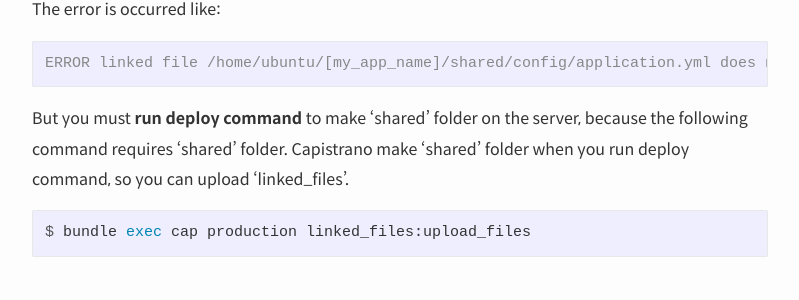
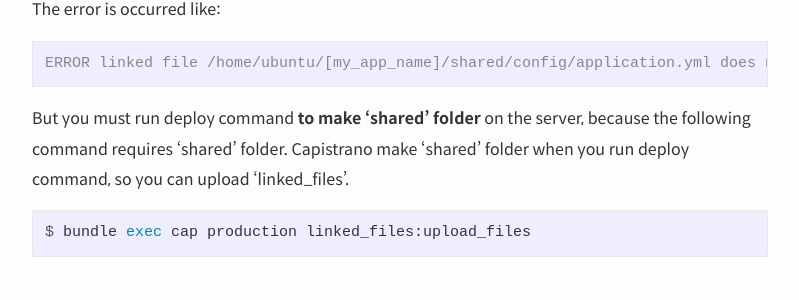
Before and after one commit to capollux/blog, a Jekyll site: the page built from _posts/2017-03-21-Server-Setting-For-Rails-Application-With-rbenv-Nginx-Passenger-Capistrano-On-AWS-EC2-Ubuntu-16.04.md, in a window 1280 px wide and 900 px high, scrolled down 5413 px. Shown: the part 150-450 px from the top of the window, without its empty margins (240-1039 px from the left). Built offline with Jekyll 4.4.1, drawn with Linux system fonts in a browser that asks for light colours; some web fonts are replaced.

Commit message:
Fix content

````diff
--- a/_posts/2017-03-21-Server-Setting-For-Rails-Application-With-rbenv-Nginx-Passenger-Capistrano-On-AWS-EC2-Ubuntu-16.04.md
+++ b/_posts/2017-03-21-Server-Setting-For-Rails-Application-With-rbenv-Nginx-Passenger-Capistrano-On-AWS-EC2-Ubuntu-16.04.md
@@ -194,7 +194,7 @@ The error is occurred like:
 ERROR linked file /home/ubuntu/[my_app_name]/shared/config/application.yml does not exist on example.com
 ```
 
-But you must **run deploy command** to make 'shared' folder on the server, because the following command requires 'shared' folder. Capistrano make 'shared' folder when you run deploy command, so you can upload 'linked_files'.
+But you must run deploy command **to make 'shared' folder** on the server, because the following command requires 'shared' folder. Capistrano make 'shared' folder when you run deploy command, so you can upload 'linked_files'.
 
 ```console
 $ bundle exec cap production linked_files:upload_files
````
